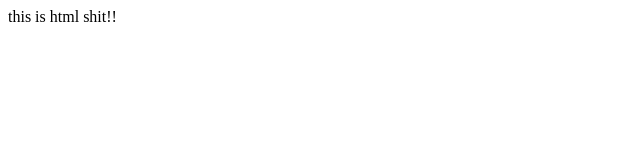
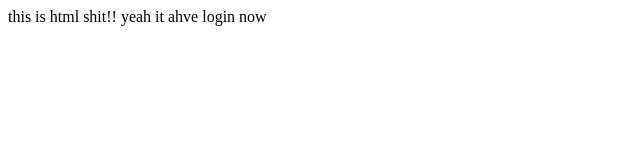
Before and after one commit to ahmednust811/myliar, a plain HTML site: page index.html in a window 1280 px wide. Shown: the whole page, without its empty margins (0-640 px from the left). Drawn offline with Linux system fonts and the light colour scheme.

Commit message:
another change

```diff
--- a/index.html
+++ b/index.html
@@ -3,6 +3,6 @@
 		<title>Git control</title>
 	</head>
 	<body>
-	this is html shit!!
+	this is html shit!! yeah it ahve login now
 	</body>
 </html>
```
Also changed, not shown: login.html (added, +1 -0 lines), log.txt (added).
